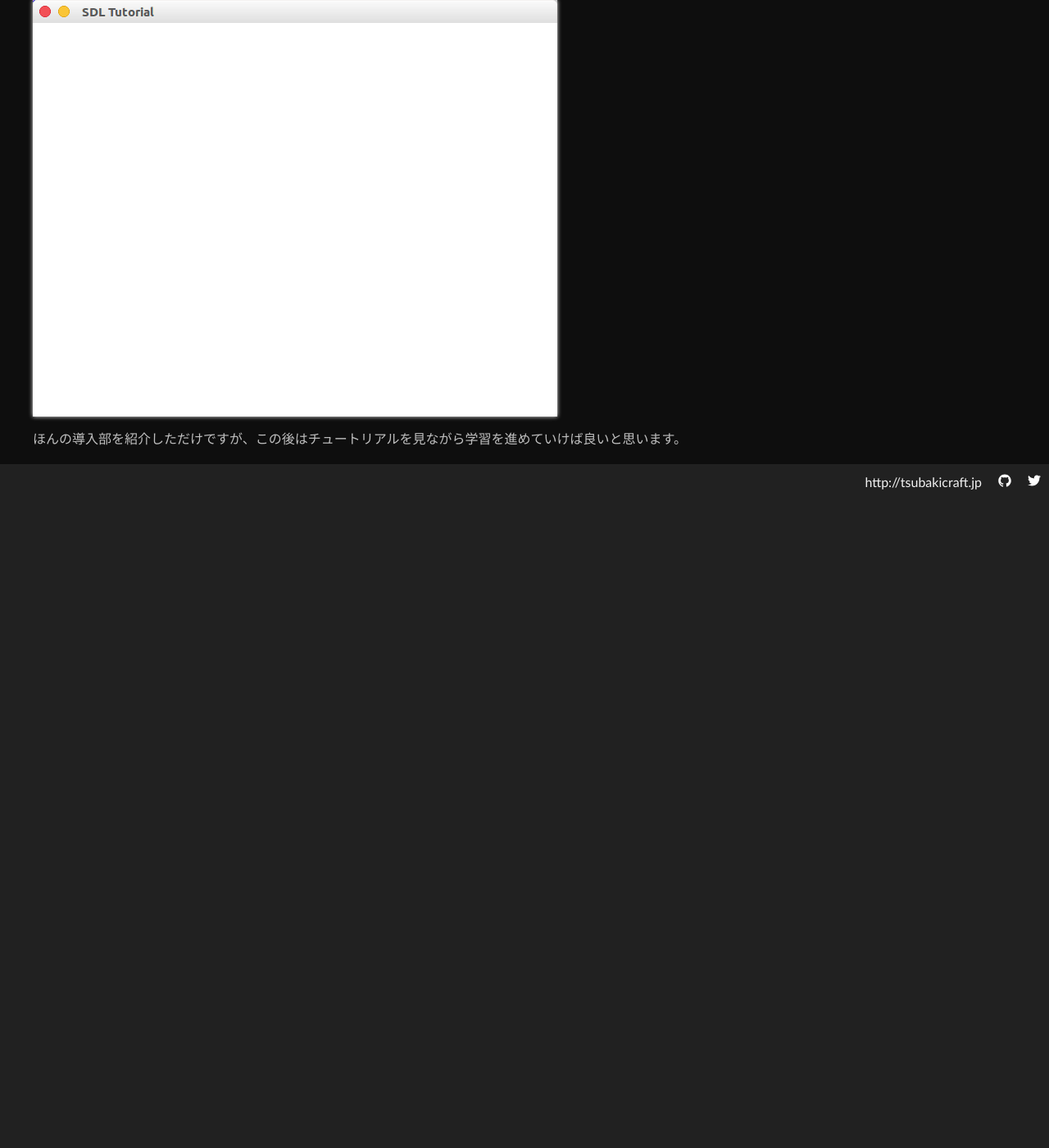
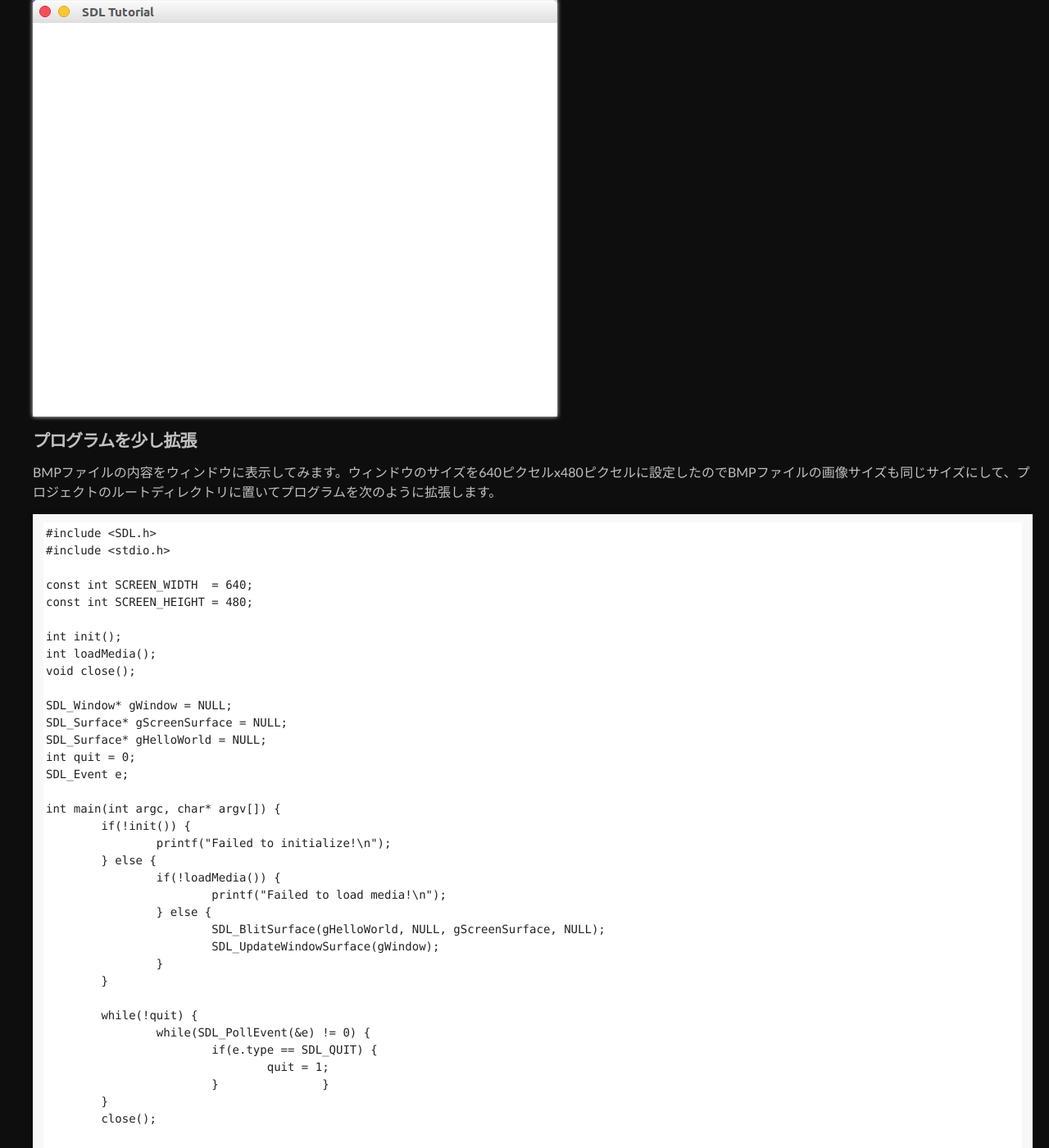
Before and after one commit to tsubakicraftjp/tsubakicraftjp.github.io, a Jekyll site: the page built from _posts/2017-09-01-sdl.md, in a window 1280 px wide and 1400 px high, scrolled down 3742 px. Shown: the whole window at 82% size. Built offline with Jekyll 4.4.1, drawn with Linux system fonts in a browser that asks for light colours; before the commit the page ends 4372 px from its top, so only the background shows below that; some of the changed text lies outside the part shown.

Commit message:
Edit a post

```diff
--- a/_posts/2017-09-01-sdl.md
+++ b/_posts/2017-09-01-sdl.md
@@ -101,4 +101,97 @@ main.cを作成して次のようにコードを書きます。
 
 ![](/assets/post-images/my_first_window.png)
 
+#### プログラムを少し拡張
+
+BMPファイルの内容をウィンドウに表示してみます。ウィンドウのサイズを640ピクセルx480ピクセルに設定したのでBMPファイルの画像サイズも同じサイズにして、プロジェクトのルートディレクトリに置いてプログラムを次のように拡張します。
+
+	#include <SDL.h>
+	#include <stdio.h>
+
+	const int SCREEN_WIDTH	= 640;
+	const int SCREEN_HEIGHT	= 480;
+
+	int init();
+	int loadMedia();
+	void close();
+
+	SDL_Window* gWindow = NULL;
+	SDL_Surface* gScreenSurface = NULL;
+	SDL_Surface* gHelloWorld = NULL;
+	int quit = 0;
+	SDL_Event e;
+
+	int main(int argc, char* argv[]) {
+		if(!init()) {
+			printf("Failed to initialize!\n");
+		} else {
+			if(!loadMedia()) {
+				printf("Failed to load media!\n");
+			} else {
+				SDL_BlitSurface(gHelloWorld, NULL, gScreenSurface, NULL);
+				SDL_UpdateWindowSurface(gWindow);
+			}
+		}
+
+		while(!quit) {
+			while(SDL_PollEvent(&e) != 0) {
+				if(e.type == SDL_QUIT) {
+					quit = 1;
+				}		}
+		}
+		close();
+
+		return 0;
+	}
+
+
+	int init() {
+		int success = 1;
+
+		if(SDL_Init(SDL_INIT_VIDEO) < 0) {
+			printf("SDL could not initialized! SDL_Error: %s\n", SDL_GetError());
+			success = 0;
+		} else {
+			gWindow = SDL_CreateWindow("SDL Tutorial", SDL_WINDOWPOS_UNDEFINED, SDL_WINDOWPOS_UNDEFINED, SCREEN_WIDTH, SCREEN_HEIGHT, SDL_WINDOW_SHOWN);
+			if(gWindow == NULL) {
+				printf("Window could not be created! SDL_Error: %s\n", SDL_GetError());
+				success = 0;
+			} else {
+				gScreenSurface = SDL_GetWindowSurface(gWindow);
+			}
+		}
+
+		return success;
+	}
+
+	int loadMedia() {
+		int success = 1;
+
+		char filename[] = "PH2.bmp";
+
+		gHelloWorld = SDL_LoadBMP(filename);
+		if(gHelloWorld == NULL) {
+			printf("Unable to load image %s! SDL_Error: %s\n", filename, SDL_GetError());
+			success = 0;
+		}
+
+		return success;
+	}
+
+	void close() {
+		SDL_FreeSurface(gHelloWorld);
+		gHelloWorld = NULL;
+
+		SDL_DestroyWindow(gWindow);
+		gWindow = NULL;
+
+		SDL_Quit();
+	}
+
+コンパイルして実行するとこのようなウィンドウが開くはずです。
+
+![](/assets/post-images/my_second_window.png)
+
+
+
 ほんの導入部を紹介しただけですが、この後はチュートリアルを見ながら学習を進めていけば良いと思います。
```
Also changed, not shown: other parts of _posts/2017-09-01-sdl.md (+1 -1 lines), assets/post-images/my_second_window.png (added).
